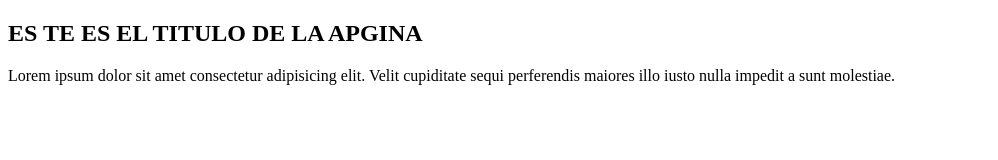
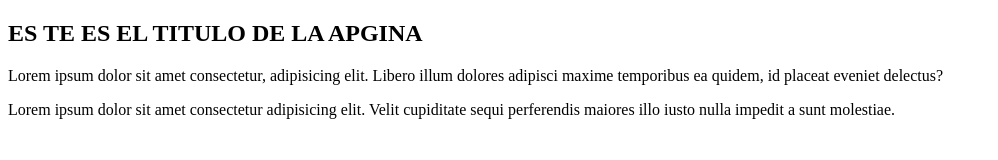
Before and after one commit to elizabet89/pruebaRepositorio, a plain HTML site: page index.html in a window 1280 px wide. Shown: the whole page, without its empty margins (0-998 px from the left). Drawn offline with Linux system fonts and the light colour scheme.

Commit message:
aguegar segundo parrafo

```diff
--- a/index.html
+++ b/index.html
@@ -12,6 +12,7 @@
     <h1>
       ES TE ES EL TITULO DE LA APGINA
     </h1>
+    <p>Lorem ipsum dolor sit amet consectetur, adipisicing elit. Libero illum dolores adipisci maxime temporibus ea quidem, id placeat eveniet delectus?</p>
     <p>Lorem ipsum dolor sit amet consectetur adipisicing elit. Velit cupiditate sequi perferendis maiores illo iusto nulla impedit a sunt molestiae.</p>
   </section>
 
```
